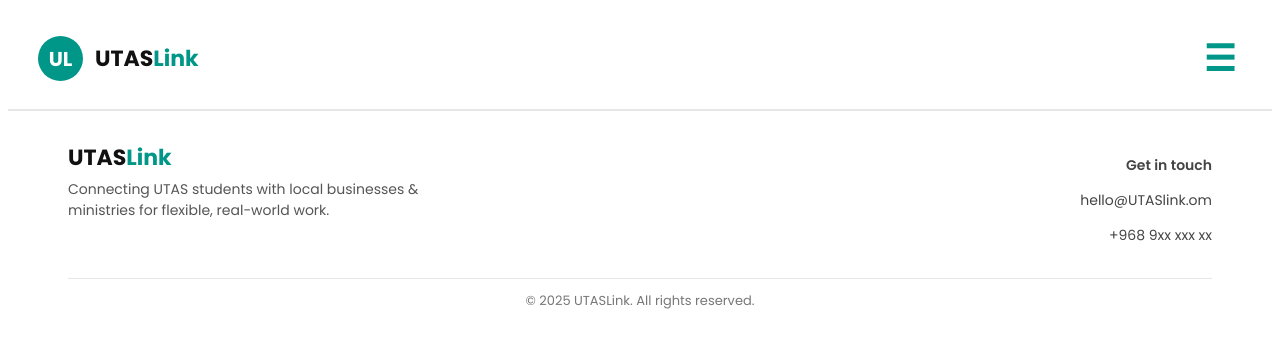
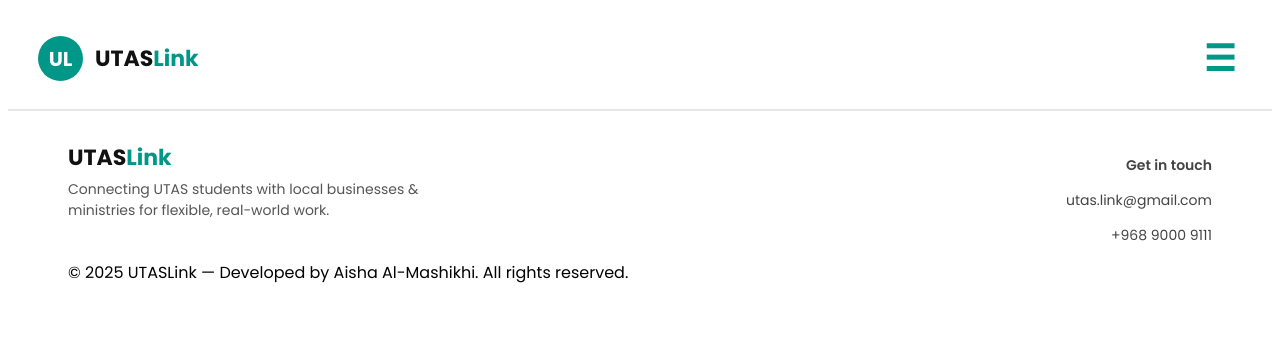
Before and after one commit to Aisha-Ahmed-Al-Mashikhi/utas-link-project, a React (Create React App) app in the folder client/: page /chat-page in a window 1280 px wide. Shown: the top 348 px of the page. Built offline with nearby package versions, Linux system fonts and the light colour scheme.

Commit message:
Update Footer.js

```diff
--- a/client/src/Component/Footer.js
+++ b/client/src/Component/Footer.js
@@ -21,13 +21,11 @@ const Footer = () => {
         {/* RIGHT SIDE (Contact Info) */}
         <div className="footer-right">
           <p className="contact-title">Get in touch</p>
-          <p>hello@UTASlink.om</p>
-          <p>+968 9xx xxx xx</p>
+          <p>utas.link@gmail.com</p>
+          <p>+968 9000 9111</p>
         </div>
-      </div>
-
-      <div className="footer-copy">© 2025 UTASLink. All rights reserved.</div>
-    </footer>
+      </div> © 2025 UTASLink — Developed by Aisha Al-Mashikhi. All rights reserved.
+   </footer>
   );
 };
 
```
